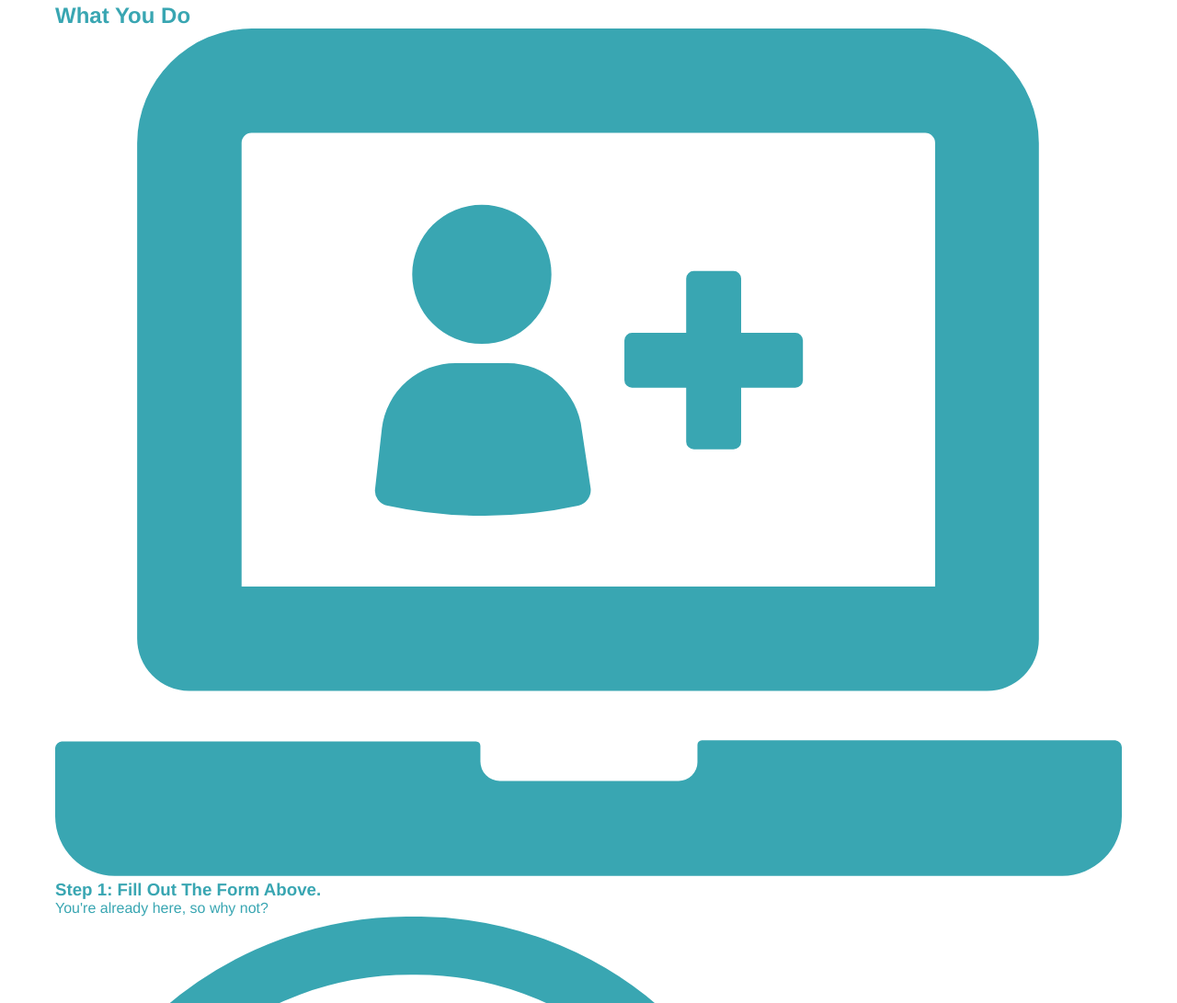
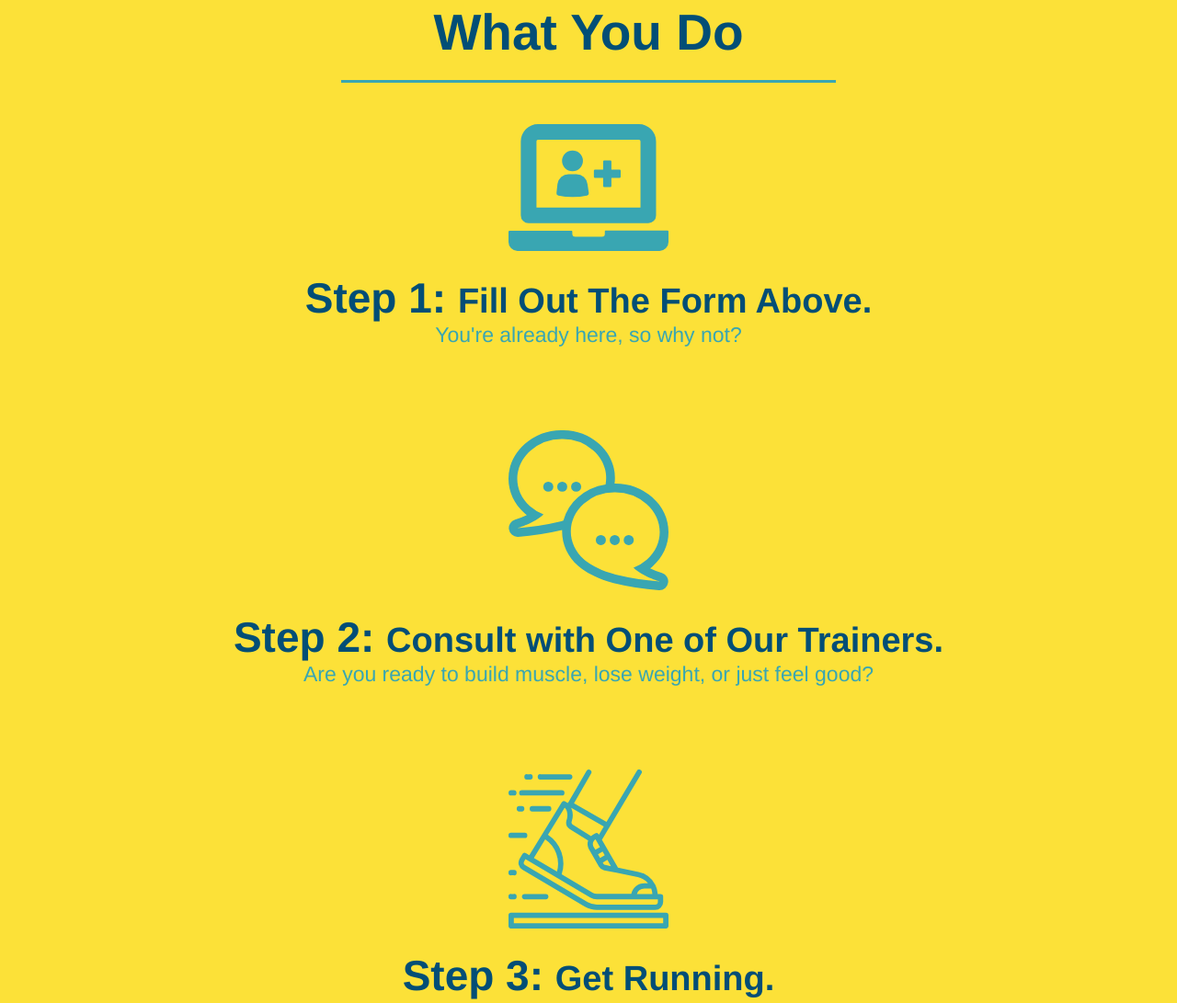
Before and after one commit to pmac16/run-buddy, a plain HTML site: page index.html in a window 1280 px wide. Shown: the part 1015-2106 px from the top of the page at 92% size. Drawn offline with Linux system fonts and the light colour scheme.

Commit message:
style what you do section

```diff
--- a/assets/css/style.css
+++ b/assets/css/style.css
@@ -132,16 +132,6 @@ section {
     text-align: center;
 }
 
-.intro h2 {
-    display: inline-block;
-    font-size: 55px;
-    color: #024e76;
-    margin-bottom: 35px;
-    padding: 0 100px 20px 100px;
-    border-bottom: 3px solid;
-    border-color: #fce138;
-}
-
 .intro p {
     line-height: 1.7;
     color: #39a6b2;
@@ -149,3 +139,48 @@ section {
     font-size: 20px;
     margin: 0 auto;
 }
+
+.section-title {
+    font-size: 55px;
+    color: #024e76;
+    margin-bottom: 35px;
+    padding: 0 100px 20px 100px;
+    display: inline-block;
+    border-bottom: 3px solid;
+}
+
+.primary-border {
+    border-color: #fce138;
+}
+
+.secondary-border {
+    border-color: #39a6b2;
+}
+
+.steps {
+    text-align: center;
+    background: #fce138;
+}
+.steps div {
+    margin-bottom: 80px;
+}
+
+.steps img {
+    width: 15%;
+    margin: 10px 0;
+}
+
+.steps h3 {
+    color: #024e76;
+    font-size: 46px;
+    margin-top: 10px;
+}
+
+.steps p {
+    color: #39a6b2;
+    font-size: 23px;
+}
+
+.steps span {
+    font-size: 38px;
+}
--- a/index.html
+++ b/index.html
@@ -68,37 +68,37 @@
 
         <!-- "what we do" section-->
         <section id="what-we-do" class="intro">
-            <h2>What We Do</h2>
+            <h2 class="section-title primary-border">What We Do</h2>
             <p>
                 butcher selfies chambray shabby
             </p>
         </section>
 
         <!-- "what you do" section-->
-        <section id="what-you-do">
-            <h2>What You Do</h2>
+        <section id="what-you-do" class="steps">
+            <h2 class="section-title secondary-border">What You Do</h2>
 
             <div>
                 <img src="./assets/images/step-1.svg" alt=""/>
-                <h3>Step 1: Fill Out The Form Above.</h3>
+                <h3>Step 1: <span>Fill Out The Form Above.</span></h3>
                 <p>You're already here, so why not?</p>
             </div>
 
             <div>
                 <img src="./assets/images/step-2.svg" alt=""/>
-                <h3> Step 2: Consult with One of Our Trainers.</h3>
+                <h3> Step 2: <span>Consult with One of Our Trainers.</span></h3>
                 <p>Are you ready to build muscle, lose weight, or just feel good?</p>
             </div>
 
             <div>
                 <img src="./assets/images/step-3.svg" alt=""/>
-                <h3>Step 3: Get Running.</h3>
+                <h3>Step 3: <span>Get Running.</span></h3>
                 <p>Hit the ground running (literally) once your trainer lays out your plan.</p>
             </div>
 
             <div>
                 <img src="./assets/images/step-4.svg" alt=""/>
-                <h3>Step 4: See Results.</h3>
+                <h3>Step 4: <span>See Results.</span></h3>
                 <p>Bi-weekly checkins with your trainer will keep you focused.</p>
             </div>
         </section>
```
